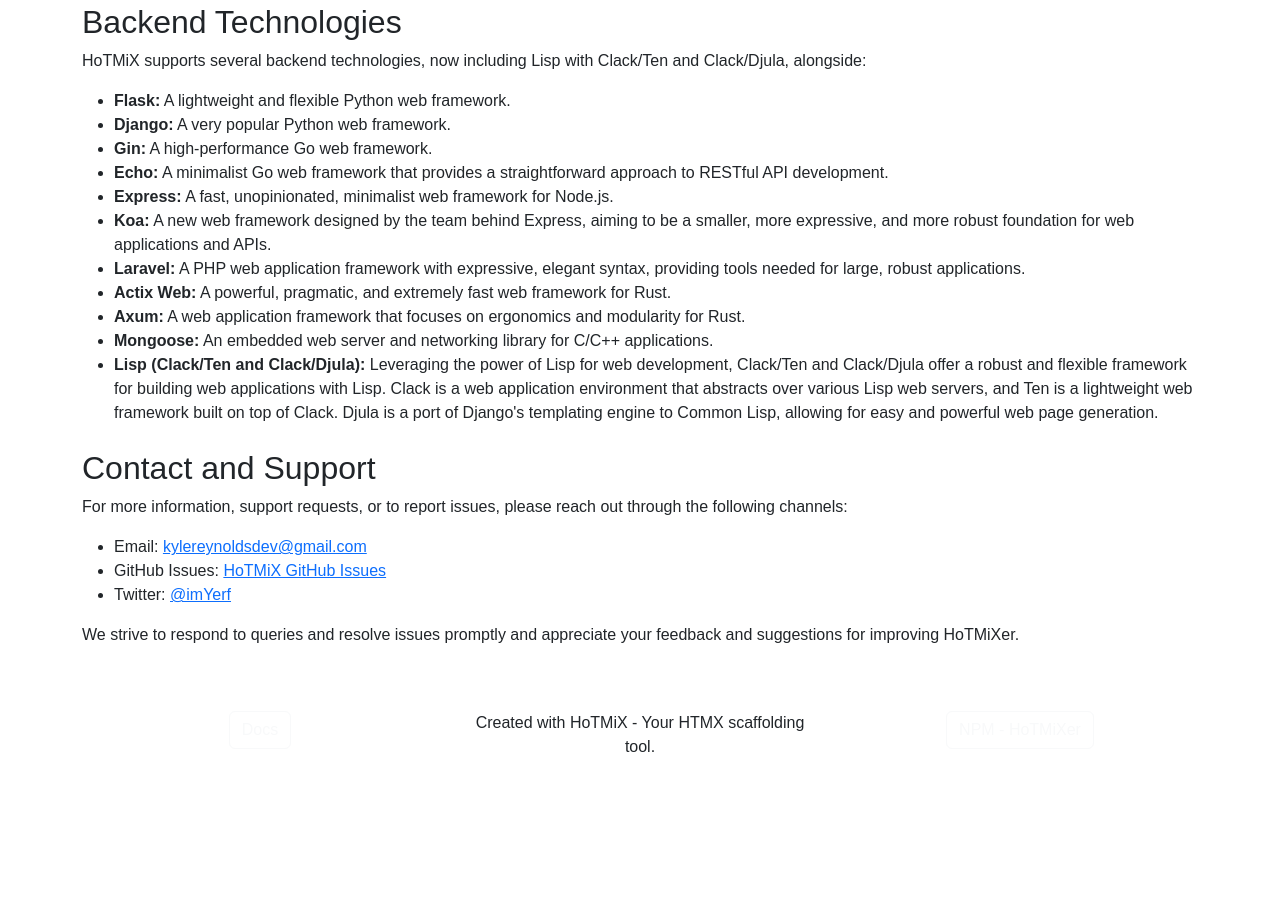
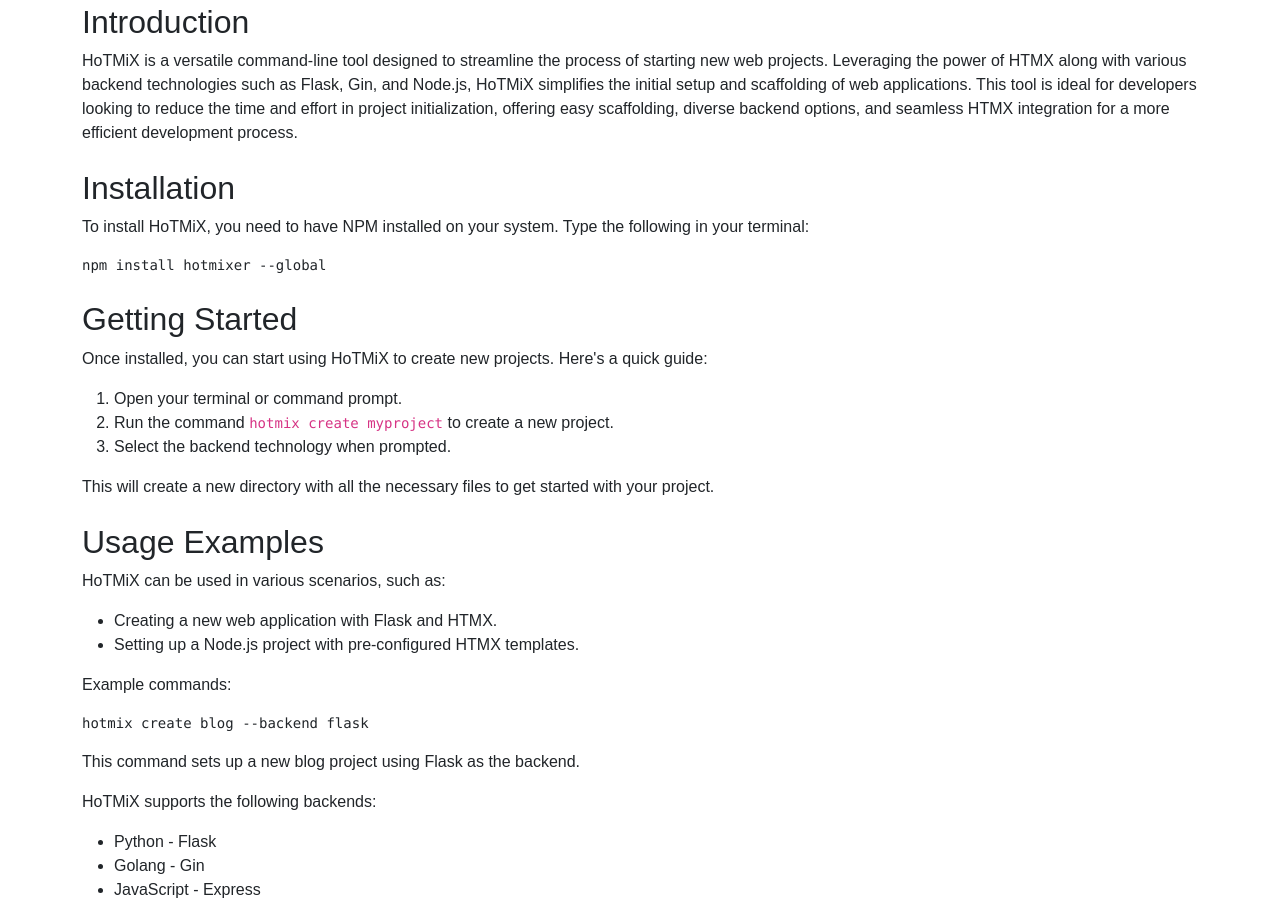
Before and after one commit to KDreynolds/hotmix_site, a plain HTML site: page templates/docs.html in a window 1280 px wide. Shown: the part 391-1314 px from the top of the page. Before the commit the page ends 1182 px from the top, so only its background shows below. Drawn offline with nearby package versions, Linux system fonts and the light colour scheme.

Commit message:
broke shit, trying to fix

```diff
--- a/templates/docs.html
+++ b/templates/docs.html
@@ -62,7 +62,50 @@
             <p>A Comprehensive Guide to Getting Started with HoTMiX</p>
         </header>
 
-        <!-- Introduction, Installation, Getting Started, Usage Examples sections remain unchanged -->
+        <section id="introduction" class="my-4">
+            <h2>Introduction</h2>
+            <p>
+                HoTMiX is a versatile command-line tool designed to streamline the process of starting new web projects. Leveraging the power of HTMX along with various backend technologies such as Flask, Gin, and Node.js, HoTMiX simplifies the initial setup and scaffolding of web applications. This tool is ideal for developers looking to reduce the time and effort in project initialization, offering easy scaffolding, diverse backend options, and seamless HTMX integration for a more efficient development process.
+            </p>
+        </section>
+
+        <section id="installation" class="my-4">
+            <h2>Installation</h2>
+            <p>To install HoTMiX, you need to have NPM installed on your system. Type the following in your terminal:</p>
+            <pre><code>npm install hotmixer --global</code></pre>
+        </section>
+
+
+        <section id="getting-started" class="my-4">
+            <h2>Getting Started</h2>
+            <p>Once installed, you can start using HoTMiX to create new projects. Here's a quick guide:</p>
+            <ol>
+                <li>Open your terminal or command prompt.</li>
+                <li>Run the command <code>hotmix create myproject</code> to create a new project.</li>
+                <li>Select the backend technology when prompted.</li>
+            </ol>
+            <p>This will create a new directory with all the necessary files to get started with your project.</p>
+        </section>
+
+
+
+        <section id="usage-examples" class="my-4">
+            <h2>Usage Examples</h2>
+            <p>HoTMiX can be used in various scenarios, such as:</p>
+            <ul>
+                <li>Creating a new web application with Flask and HTMX.</li>
+                <li>Setting up a Node.js project with pre-configured HTMX templates.</li>
+            </ul>
+            <p>Example commands:</p>
+            <pre><code>hotmix create blog --backend flask</code></pre>
+            <p>This command sets up a new blog project using Flask as the backend.</p>
+            <p>HoTMiX supports the following backends:</p>
+            <ul>
+                <li>Python - Flask</li>
+                <li>Golang - Gin</li>
+                <li>JavaScript - Express</li>
+            </ul>
+        </section>
 
         <section id="backend-technologies" class="my-4">
             <h2>Backend Technologies</h2>
@@ -82,7 +125,32 @@
             </ul>
         </section>
 
-        <!-- FAQs, Contributing, License, Acknowledgments sections remain unchanged -->
+        <section id="faq" class="my-4">
+            <h2>FAQs</h2>
+            <p>Here are some frequently asked questions about HoTMiX:</p>
+            <dl>
+                <dt>Q: How do I update HoTMiX?</dt>
+                <dd>A: Run <code>hotmix update</code> in your terminal.</dd>
+                <!-- Add more FAQs as needed -->
+            </dl>
+        </section>
+
+        <section id="contributing" class="my-4">
+            <h2>Contributing</h2>
+            <p>We welcome contributions from the community. If you're interested in contributing, please check our README <a href="https://github.com/KDreynolds/HoTMiX">here</a>.</p>
+        </section>
+
+        <section id="license" class="my-4">
+            <h2>License</h2>
+            <p>HoTMiX is open-sourced under the MIT License. This permissive license allows for broad freedom in the use and distribution of the software, including commercial use. Details on the MIT License can be found here <a href="https://mit-license.org/">MIT License</a>.</p>
+        </section>
+
+
+        <section id="acknowledgments" class="my-4">
+            <h2>Acknowledgments</h2>
+            <p>Special thanks to the contributors and community members who have played a pivotal role in the development and growth of HoTMiX. A heartfelt appreciation to Mr. Carson Gross for his invaluable insights and contributions. We also acknowledge the support and feedback from the HoTMiX user community, which has been instrumental in shaping the tool's evolution.</p>
+        </section>
+
 
         <section id="contact-support" class="my-4">
             <h2>Contact and Support</h2>
```
